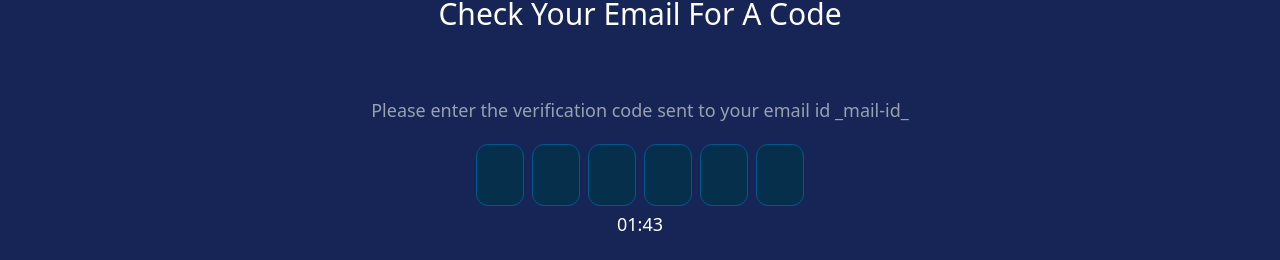
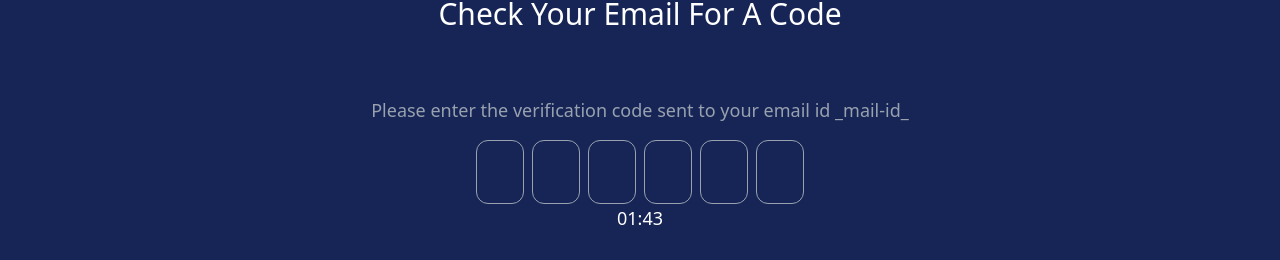
Before and after one commit to Tani-shido/Tailwind-CSS, a React (Vite) app in the folder Webinar-Project-beta/: page / in a window 1280 px wide. Shown: the part 1928-2188 px from the top of the page. Built offline with nearby package versions, Linux system fonts and the light colour scheme.

Commit message:
Update OtpInput.jsx

```diff
--- a/Webinar-Project-beta/src/Components/OtpInput.jsx
+++ b/Webinar-Project-beta/src/Components/OtpInput.jsx
@@ -1,13 +1,82 @@
-export const OtpInput = ({
-    type
-}) => {
+import React, { useState, useRef } from 'react';
 
-    return <div>
-        <input className="w-12 text-md font-medium text-gray-100 p-4 m-1 border rounded-xl border-sky-800 bg-sky-950" type={type}></input>
-        <input className="w-12 text-md font-medium text-gray-100 p-4 m-1 border rounded-xl border-sky-800 bg-sky-950" type={type}></input>
-        <input className="w-12 text-md font-medium text-gray-100 p-4 m-1 border rounded-xl border-sky-800 bg-sky-950" type={type}></input>
-        <input className="w-12 text-md font-medium text-gray-100 p-4 m-1 border rounded-xl border-sky-800 bg-sky-950" type={type}></input>
-        <input className="w-12 text-md font-medium text-gray-100 p-4 m-1 border rounded-xl border-sky-800 bg-sky-950" type={type}></input>
-        <input className="w-12 text-md font-medium text-gray-100 p-4 m-1 border rounded-xl border-sky-800 bg-sky-950" type={type}></input>
+export const OtpInput = ({ length = 6, onComplete }) => {
+  const [otp, setOtp] = useState(new Array(length).fill(''));
+  const inputRefs = useRef([]);
+
+  const handleChange = (index, value) => {
+    // Only allow single digit
+    if (value.length > 1) return;
+
+    // Only allow numbers
+    if (value && !/^\d$/.test(value)) return;
+
+    const newOtp = [...otp];
+    newOtp[index] = value;
+    setOtp(newOtp);
+
+    // Auto-advance to next input
+    if (value && index < length - 1) {
+      inputRefs.current[index + 1]?.focus();
+    }
+
+    // Call onComplete when all fields are filled
+    if (newOtp.every((digit) => digit !== '') && onComplete) {
+      onComplete(newOtp.join('')); // 👉 returns "123456"
+    }
+  };
+
+  const handleKeyDown = (index, e) => {
+    if (e.key === 'Backspace') {
+      if (otp[index]) {
+        const newOtp = [...otp];
+        newOtp[index] = '';
+        setOtp(newOtp);
+      } else if (index > 0) {
+        const newOtp = [...otp];
+        newOtp[index - 1] = '';
+        setOtp(newOtp);
+        inputRefs.current[index - 1]?.focus();
+      }
+    }
+  };
+
+  const handlePaste = (e) => {
+    e.preventDefault();
+    const pasteData = e.clipboardData.getData('text').replace(/\D/g, '');
+
+    if (pasteData) {
+      const newOtp = [...otp];
+      for (let i = 0; i < Math.min(pasteData.length, length); i++) {
+        newOtp[i] = pasteData[i];
+      }
+      setOtp(newOtp);
+
+      const focusIndex = Math.min(pasteData.length - 1, length - 1);
+      inputRefs.current[focusIndex]?.focus();
+
+      if (newOtp.every((digit) => digit !== '') && onComplete) {
+        onComplete(newOtp.join('')); // 👉 returns "123456"
+      }
+    }
+  };
+
+  return (
+    <div className="flex gap-2">
+      {otp.map((digit, index) => (
+        <input
+          key={index}
+          ref={(ref) => (inputRefs.current[index] = ref)}
+          type="text"
+          inputMode="numeric"
+          maxLength={1}
+          value={digit}
+          onChange={(e) => handleChange(index, e.target.value)}
+          onKeyDown={(e) => handleKeyDown(index, e)}
+          onPaste={handlePaste}
+          className="w-12 h-16 text-center text-lg font-medium border border-gray-400 rounded-xl focus:border-blue-500 focus:outline-none"
+        />
+      ))}
     </div>
-}
+  );
+};
```
